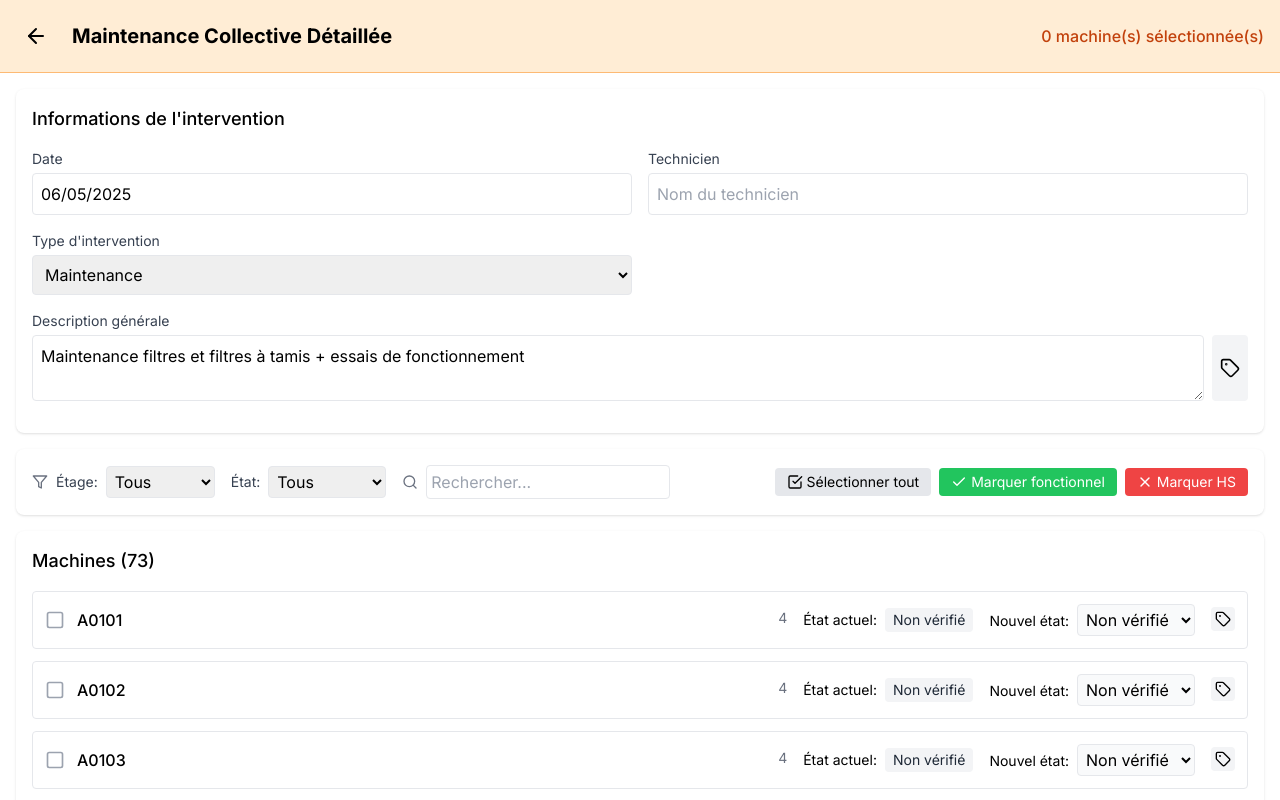
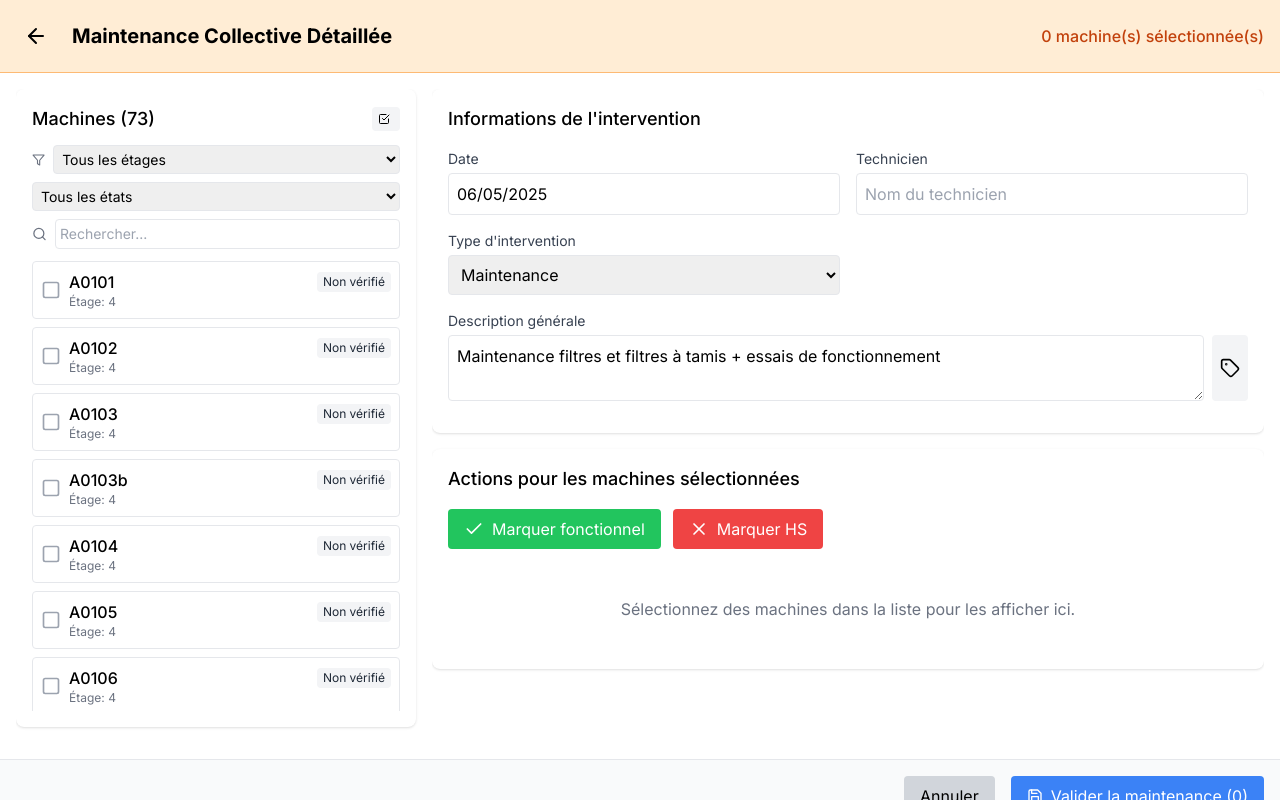
Before and after one commit to DaMolks/carnet-maintenance-pac, a React (Create React App) app: page / in a window 1280 px wide. Both pictures are taken after a click on the button "Maintenance collective". Shown: the top 800 px of the page. Built offline with nearby package versions, Linux system fonts and the light colour scheme; the HTML template or start-up script is replaced by a standard one.

Commit message:
Refactorisation de la mise en page: liste à gauche (1/3) et options à droite (2/3)

```diff
--- a/src/components/MaintenanceCollectiveDetail.js
+++ b/src/components/MaintenanceCollectiveDetail.js
@@ -203,10 +203,123 @@ const MaintenanceCollectiveDetail = ({
         </div>
       </div>
 
-      {/* Section formulaire */}
-      <div className="bg-white rounded-lg shadow p-4 mb-4 mx-4">
+      {/* Corps principal - Mise en page à deux colonnes 1/3 - 2/3 */}
+      <div className="flex flex-1 overflow-hidden mx-4 mb-4">
+        {/* Colonne gauche (1/3) - Liste des machines */}
+        <div className="w-1/3 pr-4 overflow-auto">
+          <div className="bg-white rounded-lg shadow p-4 mb-4">
+            <div className="flex items-center justify-between mb-3">
+              <h3 className="text-lg font-medium">Machines ({machinesFiltrees.length})</h3>
+              <div className="flex space-x-2">
+                <button
+                  className="p-1.5 bg-gray-100 hover:bg-gray-200 rounded text-xs flex items-center"
+                  onClick={toggleSelectAll}
+                  title={machinesFiltrees.some(m => m.selected) ? "Désélectionner tout" : "Sélectionner tout"}
+                >
+                  {machinesFiltrees.some(m => m.selected) ? (
+                    <Square className="w-3 h-3 mr-1" />
+                  ) : (
+                    <CheckSquare className="w-3 h-3 mr-1" />
+                  )}
+                </button>
+              </div>
+            </div>
+
+            {/* Filtres */}
+            <div className="mb-3">
+              <div className="flex items-center mb-2">
+                <Filter className="text-gray-500 mr-2" size={14} />
+                <select
+                  className="border rounded p-1 text-sm w-full"
+                  value={etageFiltre}
+                  onChange={(e) => setEtageFiltre(e.target.value)}
+                >
+                  <option value="Tous">Tous les étages</option>
+                  {etages.map(etage => (
+                    <option key={etage} value={etage}>{etage}</option>
+                  ))}
+                </select>
+              </div>
+
+              <div className="flex items-center mb-2">
+                <select
+                  className="border rounded p-1 text-sm w-full"
+                  value={etatFiltre}
+                  onChange={(e) => setEtatFiltre(e.target.value)}
+                >
+                  <option value="Tous">Tous les états</option>
+                  <option value="Fonctionnel">Fonctionnel</option>
+                  <option value="HS">HS</option>
+                  <option value="Non vérifié">Non vérifié</option>
+                </select>
+              </div>
+
+              <div className="flex items-center">
+                <Search className="w-4 h-4 mr-2 text-gray-500" />
+                <input
+                  type="text"
+                  placeholder="Rechercher..."
+                  className="border rounded p-1 text-sm w-full"
+                  value={searchTerm}
+                  onChange={(e) => setSearchTerm(e.target.value)}
+                />
+              </div>
+            </div>
+
+            {/* Liste déroulante des machines */}
+            <div className="overflow-auto max-h-[calc(100vh-350px)]">
+              {machinesFiltrees.length > 0 ? (
+                <div className="grid gap-2">
+                  {machinesFiltrees.map(machine => (
+                    <div
+                      key={machine.id}
+                      className={`p-2 border rounded flex items-center ${
+                        machine.selected ? 'bg-orange-50 border-orange-300' : 'hover:bg-gray-50'
+                      }`}
+                      onClick={() => toggleMachine(machine.id)}
+                    >
+                      <div className="mr-2">
+                        {machine.selected ? (
+                          <CheckSquare className="w-5 h-5 text-orange-500" />
+                        ) : (
+                          <Square className="w-5 h-5 text-gray-400" />
+                        )}
+                      </div>
+
+                      <div className="flex-1 min-w-0">
+                        <div className="flex justify-between items-center">
+                          <span className="font-medium truncate">{machine.id}</span>
+                          <span className={`ml-2 px-1.5 py-0.5 text-xs rounded ${
+                            machine.etat === 'Fonctionnel' ? 'bg-green-100 text-green-800' :
+                            machine.etat === 'HS' ? 'bg-red-100 text-red-800' :
+                            'bg-gray-100 text-gray-800'
+                          }`}>
+                            {machine.etat}
+                          </span>
+                        </div>
+                        <div className="text-xs text-gray-500 truncate">
+                          Étage: {machine.etage}
+                          {machinesTags[machine.id] && (
+                            <span className="ml-2 text-blue-600">Tags: {machinesTags[machine.id]}</span>
+                          )}
+                        </div>
+                      </div>
+                    </div>
+                  ))}
+                </div>
+              ) : (
+                <p className="text-gray-500 text-center py-4 text-sm">Aucune machine ne correspond aux critères.</p>
+              )}
+            </div>
+          </div>
+        </div>
+
+        {/* Colonne droite (2/3) - Options, détails et actions */}
+        <div className="w-2/3 overflow-auto">
+          {/* Informations de l'intervention */}
+          <div className="bg-white rounded-lg shadow p-4 mb-4">
             <h3 className="text-lg font-medium mb-4">Informations de l'intervention</h3>
-        <div className="grid grid-cols-1 md:grid-cols-2 gap-4 mb-4">
+            <div className="grid grid-cols-2 gap-4 mb-4">
               <div>
                 <label className="block text-sm text-gray-700 mb-1">Date</label>
                 <input
@@ -249,7 +362,7 @@ const MaintenanceCollectiveDetail = ({
                   <option value="Remplacement">Remplacement</option>
                 </select>
               </div>
-          <div className="md:col-span-2 relative">
+              <div className="col-span-2 relative">
                 <label className="block text-sm text-gray-700 mb-1">Description générale</label>
                 <div className="flex">
                   <textarea
@@ -291,140 +404,60 @@ const MaintenanceCollectiveDetail = ({
             </div>
           </div>
 
-      {/* Filtres et actions */}
-      <div className="bg-white rounded-lg shadow p-4 mb-4 mx-4">
-        <div className="flex flex-wrap justify-between items-center gap-4">
-          <div className="flex flex-wrap gap-4">
-            <div className="flex items-center">
-              <Filter className="text-gray-500 mr-2" size={16} />
-              <label className="mr-2 text-gray-700 text-sm">Étage:</label>
-              <select
-                className="border rounded p-1"
-                value={etageFiltre}
-                onChange={(e) => setEtageFiltre(e.target.value)}
-              >
-                <option value="Tous">Tous</option>
-                {etages.map(etage => (
-                  <option key={etage} value={etage}>{etage}</option>
-                ))}
-              </select>
-            </div>
+          {/* Actions pour les machines sélectionnées */}
+          <div className="bg-white rounded-lg shadow p-4 mb-4">
+            <h3 className="text-lg font-medium mb-4">Actions pour les machines sélectionnées</h3>
 
-            <div className="flex items-center">
-              <label className="mr-2 text-gray-700 text-sm">État:</label>
-              <select
-                className="border rounded p-1"
-                value={etatFiltre}
-                onChange={(e) => setEtatFiltre(e.target.value)}
-              >
-                <option value="Tous">Tous</option>
-                <option value="Fonctionnel">Fonctionnel</option>
-                <option value="HS">HS</option>
-                <option value="Non vérifié">Non vérifié</option>
-              </select>
-            </div>
-
-            <div className="flex items-center">
-              <Search className="w-4 h-4 mr-2 text-gray-500" />
-              <input
-                type="text"
-                placeholder="Rechercher..."
-                className="border rounded p-1"
-                value={searchTerm}
-                onChange={(e) => setSearchTerm(e.target.value)}
-              />
-            </div>
-          </div>
-
-          <div className="flex flex-wrap gap-2">
+            <div className="flex flex-wrap gap-3 mb-4">
               <button
-              className="px-3 py-1 bg-gray-200 hover:bg-gray-300 rounded text-sm flex items-center"
-              onClick={toggleSelectAll}
-            >
-              {machinesFiltrees.some(m => m.selected) ? (
-                <>
-                  <Square className="w-4 h-4 mr-1" />
-                  Désélectionner tout
-                </>
-              ) : (
-                <>
-                  <CheckSquare className="w-4 h-4 mr-1" />
-                  Sélectionner tout
-                </>
-              )}
-            </button>
-            <button
-              className="px-3 py-1 bg-green-500 hover:bg-green-600 text-white rounded text-sm flex items-center"
+                className="px-4 py-2 bg-green-500 hover:bg-green-600 text-white rounded flex items-center"
                 onClick={() => setSelectedMachinesStatus('Fonctionnel')}
                 disabled={selectedCount === 0}
               >
-              <Check className="w-4 h-4 mr-1" />
+                <Check className="w-5 h-5 mr-2" />
                 Marquer fonctionnel
               </button>
               <button
-              className="px-3 py-1 bg-red-500 hover:bg-red-600 text-white rounded text-sm flex items-center"
+                className="px-4 py-2 bg-red-500 hover:bg-red-600 text-white rounded flex items-center"
                 onClick={() => setSelectedMachinesStatus('HS')}
                 disabled={selectedCount === 0}
               >
-              <X className="w-4 h-4 mr-1" />
+                <X className="w-5 h-5 mr-2" />
                 Marquer HS
               </button>
             </div>
-        </div>
-      </div>
 
-      {/* Liste des machines */}
-      <div className="flex-1 overflow-auto mx-4 bg-white rounded-lg shadow">
-        <div className="p-4">
-          <h3 className="text-lg font-medium mb-4">Machines ({machinesFiltrees.length})</h3>
-
-          {machinesFiltrees.length > 0 ? (
-            <div className="grid gap-3">
-              {machinesFiltrees.map(machine => (
-                <div
-                  key={machine.id}
-                  className={`p-3 border rounded flex items-center ${
-                    machine.selected ? 'bg-orange-50 border-orange-300' : 'hover:bg-gray-50'
-                  }`}
-                >
-                  <div
-                    className="mr-3 cursor-pointer"
-                    onClick={() => toggleMachine(machine.id)}
-                  >
-                    {machine.selected ? (
-                      <CheckSquare className="w-5 h-5 text-orange-500" />
-                    ) : (
-                      <Square className="w-5 h-5 text-gray-400" />
-                    )}
-                  </div>
-
-                  <div className="flex-1">
-                    <div className="flex justify-between">
-                      <span className="font-medium">{machine.id}</span>
-                      <span className="text-gray-500 text-sm">{machine.etage}</span>
-                    </div>
-                    {machine.notes && (
-                      <p className="text-sm text-gray-600 mt-1 truncate">{machine.notes}</p>
-                    )}
-                    {/* Afficher les tags spécifiques à cette machine s'ils existent */}
-                    {machinesTags[machine.id] && (
-                      <p className="text-sm text-blue-600 mt-1">Problèmes spécifiques: {machinesTags[machine.id]}</p>
-                    )}
-                  </div>
-
-                  <div className="ml-4 flex items-center">
-                    <span className="mr-2 text-sm">État actuel:</span>
-                    <span className={`px-2 py-0.5 rounded text-sm ${
+            {/* Tableau des machines sélectionnées avec leurs états */}
+            {selectedCount > 0 && (
+              <div className="overflow-auto max-h-[calc(100vh-450px)]">
+                <table className="min-w-full divide-y divide-gray-200">
+                  <thead className="bg-gray-50">
+                    <tr>
+                      <th className="px-3 py-2 text-left text-xs font-medium text-gray-500 uppercase tracking-wider">Machine</th>
+                      <th className="px-3 py-2 text-left text-xs font-medium text-gray-500 uppercase tracking-wider">État actuel</th>
+                      <th className="px-3 py-2 text-left text-xs font-medium text-gray-500 uppercase tracking-wider">Nouvel état</th>
+                      <th className="px-3 py-2 text-left text-xs font-medium text-gray-500 uppercase tracking-wider">Tags spécifiques</th>
+                    </tr>
+                  </thead>
+                  <tbody className="bg-white divide-y divide-gray-200">
+                    {machinesStatus
+                      .filter(machine => machine.selected)
+                      .map(machine => (
+                        <tr key={machine.id}>
+                          <td className="px-3 py-2 whitespace-nowrap text-sm">
+                            <div className="font-medium">{machine.id}</div>
+                            <div className="text-xs text-gray-500">Étage: {machine.etage}</div>
+                          </td>
+                          <td className="px-3 py-2 whitespace-nowrap text-sm">
+                            <span className={`px-2 py-0.5 rounded ${
                               machine.etat === 'Fonctionnel' ? 'bg-green-100 text-green-800' :
                               machine.etat === 'HS' ? 'bg-red-100 text-red-800' :
                               'bg-gray-100 text-gray-800'
                             }`}>
                               {machine.etat}
                             </span>
-                  </div>
-
-                  <div className="ml-4">
-                    <span className="mr-2 text-sm">Nouvel état:</span>
+                          </td>
+                          <td className="px-3 py-2 whitespace-nowrap text-sm">
                             <select
                               className={`border rounded p-1 ${
                                 machine.newStatus === 'Fonctionnel' ? 'bg-green-50 border-green-200' :
@@ -438,22 +471,21 @@ const MaintenanceCollectiveDetail = ({
                               <option value="HS">HS</option>
                               <option value="Non vérifié">Non vérifié</option>
                             </select>
-                  </div>
-
-                  {/* Nouveau bouton de tag par machine */}
-                  <div className="ml-4 relative">
+                          </td>
+                          <td className="px-3 py-2 text-sm">
+                            <div className="flex items-center">
+                              <span className="mr-2 truncate max-w-[200px]">
+                                {machinesTags[machine.id] || '-'}
+                              </span>
+                              <div className="relative">
                                 <button
                                   className="p-1 bg-gray-100 hover:bg-gray-200 rounded"
-                      onClick={(e) => {
-                        e.stopPropagation();
-                        setActiveTagMachine(activeTagMachine === machine.id ? null : machine.id);
-                      }}
-                      title="Tags de pannes spécifiques à cette machine"
+                                  onClick={() => setActiveTagMachine(activeTagMachine === machine.id ? null : machine.id)}
+                                  title="Ajouter un tag spécifique"
                                 >
                                   <Tag size={16} />
                                 </button>
 
-                    {/* Afficher les tags disponibles si cette machine est active */}
                                 {activeTagMachine === machine.id && (
                                   <div className="absolute z-10 right-0 mt-1 w-64 bg-white border rounded-md shadow-lg p-2">
                                     <div className="grid grid-cols-1 gap-1">
@@ -461,10 +493,7 @@ const MaintenanceCollectiveDetail = ({
                                         <button
                                           key={index}
                                           className="text-left px-2 py-1 text-sm hover:bg-gray-100 rounded"
-                              onClick={(e) => {
-                                e.stopPropagation();
-                                addTagToMachine(machine.id, tag);
-                              }}
+                                          onClick={() => addTagToMachine(machine.id, tag)}
                                         >
                                           {tag}
                                         </button>
@@ -474,11 +503,20 @@ const MaintenanceCollectiveDetail = ({
                                 )}
                               </div>
                             </div>
+                          </td>
+                        </tr>
                       ))}
+                  </tbody>
+                </table>
               </div>
-          ) : (
-            <p className="text-gray-500 text-center py-8">Aucune machine ne correspond aux critères de recherche.</p>
             )}
+
+            {selectedCount === 0 && (
+              <p className="text-gray-500 text-center py-8">
+                Sélectionnez des machines dans la liste pour les afficher ici.
+              </p>
+            )}
+          </div>
         </div>
       </div>
 
```
Lines whose indentation alone changed are shown as unchanged.
